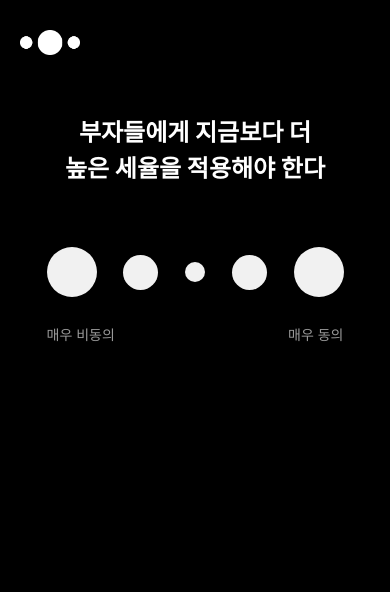
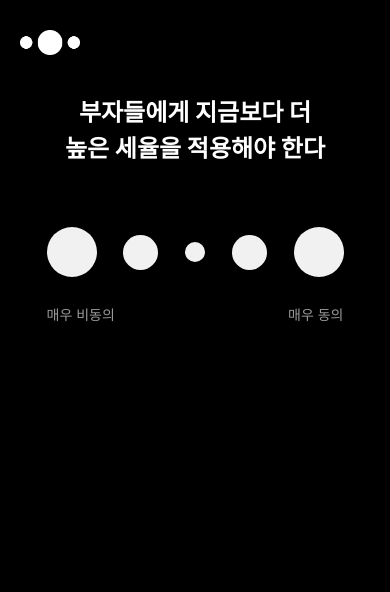
Before and after one commit to sunshade8/tendency, a website: page questions.html in a window 390 px wide. Shown: the top 592 px of the page. Drawn offline with nearby package versions, Linux system fonts and the light colour scheme; files whose address does not match are found by name.

Commit message:
space modified

```diff
--- a/questions.html
+++ b/questions.html
@@ -40,7 +40,7 @@
   #questions-container {
     position: relative;
     width: 100%;
-    padding-top: 70px; /* Questions shifted up */
+    padding-top: 50px; /* Reduced from 70px */
   }
 
   .question-container {
@@ -79,7 +79,7 @@
       bottom: 280px !important;
     }
     #questions-container {
-      padding-top: 50px;
+      padding-top: 30px; /* Reduced from 50px */
     }
   }
 
```
